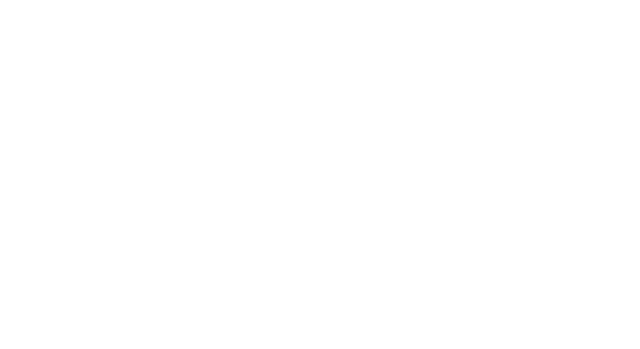
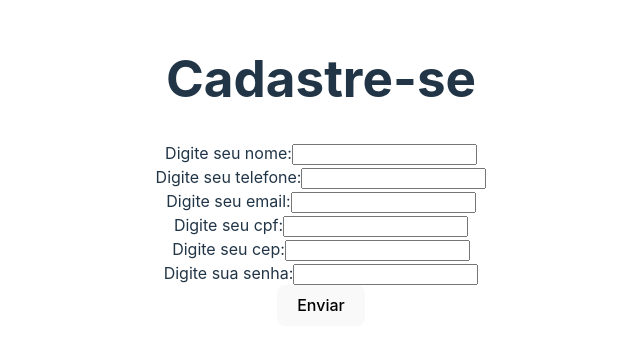
Before and after one commit to samuelromeu/TrabalhoFina-Reactl-Grupo6, a React (Vite) app in the folder vite-project-trabalhoFinal/: page /cadastro in a window 1280 px wide. Before the commit this address had no page. Shown: the part 229-578 px from the top of the page, without its empty margins (319-959 px from the left). Built offline with nearby package versions, Linux system fonts and the light colour scheme; no server answers.

Commit message:
atualizando cadastro e corrigindo merge

```diff
--- a/vite-project-trabalhoFinal/package.json
+++ b/vite-project-trabalhoFinal/package.json
@@ -10,9 +10,11 @@
     "preview": "vite preview"
   },
   "dependencies": {
+    "axios": "^1.7.2",
     "react": "^18.2.0",
     "react-dom": "^18.2.0",
-    "react-router-dom": "^6.23.1"
+    "react-router-dom": "^6.23.1",
+    "styled-components": "^6.1.11"
   },
   "devDependencies": {
     "@types/react": "^18.2.66",
--- a/vite-project-trabalhoFinal/src/App.jsx
+++ b/vite-project-trabalhoFinal/src/App.jsx
@@ -2,14 +2,17 @@ import { useState } from 'react'
 import reactLogo from './assets/react.svg'
 import viteLogo from '/vite.svg'
 import './App.css'
-import { Rotas } from './routes/Routes'
+import { Rotas } from './routes/routes'
+import { ProdutoProvider } from './context/produtoContext'
 
 function App() {
   const [count, setCount] = useState(0)
 
   return (
     <>
+      <ProdutoProvider>
       <Rotas/>
+      </ProdutoProvider>
     </>
   )
 }
--- /dev/null
+++ b/vite-project-trabalhoFinal/src/context/produtoContext.jsx
@@ -0,0 +1,26 @@
+import { createContext, useState, useEffect } from "react";
+import { getProdutos } from "../services/produtoService/produtoService";
+
+const ProdutoContext = createContext();
+
+const ProdutoProvider = (props) => {
+    const [produtos, setProduto] = useState([])
+
+    function obterProduto() {
+        getProdutos().then((res) =>{
+            setProduto(res.data)
+            console.log(res.data);
+            }).catch((err)=>{
+                console.log("Erro ao buscar produtos", err);
+                })
+                }
+    useEffect(()=>(obterProduto()),[])
+
+    return(
+        <ProdutoContext.Provider value={produtos}>
+        {props.children}
+        </ProdutoContext.Provider>
+    )
+}
+
+export {ProdutoContext, ProdutoProvider};
--- a/vite-project-trabalhoFinal/src/pages/Cadastro/Cadastro.jsx
+++ b/vite-project-trabalhoFinal/src/pages/Cadastro/Cadastro.jsx
@@ -1,21 +1,61 @@
+import { useState } from "react";
 import { useNavigate } from "react-router-dom";
+import { postCliente } from "../../services/usarioService/usuarioService";
 
 
 export function Cadastro() {
-    const navigate = useNavigate();
+  const navigate = useNavigate();
+
+  const [formInfo,setformInfo]= useState({
+    nome:"",
+    telefone:"",
+    email:"",
+    cpf:"",
+    senha:"",
+    cep:""
+  })
+
+  function criarCliente(cliente) {
+    postCliente(cliente)
+  }
+
+  const adicionar = (event)=> {
+    event.preventDefault();
+    const { name,value } = event.target;
+    setformInfo({...formInfo,[name]: value});
+  }
+
+  return(
+    <main>
+      <div>
+        <h1>Cadastre-se</h1>
+        <form>
+          <label> Digite seu nome:</label>
+       <input name = "nome" value={formInfo.nome} onChange={adicionar}></input>
+       <br />
+       <label> Digite seu telefone:</label>
+       <input name = "telefone" value={formInfo.telefone} onChange={adicionar}></input>
+        <br />
+        <label> Digite seu email:</label>
+       <input name = "email" value={formInfo.email} onChange={adicionar}></input>
+        <br />
+        <label> Digite seu cpf:</label>
+       <input name = "cpf" value={formInfo.cpf} onChange={adicionar}></input>
+        <br />
+        <label> Digite seu cep:</label>
+       <input name = "cep" value={formInfo.cep} onChange={adicionar}></input>
+        <br />
+        </form>
+        <label> Digite sua senha:</label>
+       <input name = "senha" value={formInfo.senha} onChange={adicionar}></input>
+        <br />
+        <button type="button" onClick={()=> criarCliente(formInfo)}>Enviar</button>
+      </div>
+    </main>
 
 
-    return (
-      <>
-      <h1>Cadastro</h1>
-        <br/>      <br/>
-        {/* <Botao
-          onclick={() => navigate("/lista")}
-          valor={"Lista"}
-        /> */}
-        <br/>      <br/>
-        </>
-    );
+
+  )
 }
 
 export default Cadastro;
--- a/vite-project-trabalhoFinal/src/pages/HomePage/HomePage.jsx
+++ b/vite-project-trabalhoFinal/src/pages/HomePage/HomePage.jsx
@@ -1,21 +1,24 @@
-import { useNavigate } from "react-router-dom";
-import { Botao } from "../../components/button/Button"
+import {useState, useEffect, useContext} from "react";
+import {ProdutoContext} from "../../context/produtoContext"
 
 export function HomePage() {
-    const navigate = useNavigate();
+    const ListaProdutos= useContext(ProdutoContext)
+    const [produtos, setProdutos] = useState([])
 
+    useEffect(()=>{
+        setProdutos(ListaProdutos)
+        }, [ListaProdutos])
 
-    return (
-      <>
-      <h1>HomePage</h1>
-        <br/>      <br/>
-        <Botao
-          onclick={() => navigate("/sobre")}
-          valor={"Sobre"}
-        />
-        <br/>      <br/>
-        </>
-    );
+        console.log(produtos)
+        return (
+            <div>
+                <div>
+                    {produtos.map((produto, index) => (
+                        <div key={index}>
+                            <p>Produto: {produto.nome}</p>
+                        </div>
+                    ))}
+                </div>
+            </div>
+        );
 }
-
-export default HomePage;
--- a/vite-project-trabalhoFinal/src/routes/routes.jsx
+++ b/vite-project-trabalhoFinal/src/routes/routes.jsx
@@ -1,12 +1,16 @@
 import { Routes, Route } from "react-router-dom";
 import { HomePage} from "../pages/HomePage/HomePage";
 import { Sobre } from "../pages/Sobre/Sobre";
+import Cadastro from "../pages/Cadastro/Cadastro";
+
+
 
 export function Rotas() {
     return (
       <Routes>
         <Route path="/" element={<HomePage />}/>
         <Route path="/sobre" element={<Sobre />}/>
+        <Route path="/cadastro" element={<Cadastro />}/>
       </Routes>
     );
   }
--- /dev/null
+++ b/vite-project-trabalhoFinal/src/services/api.js
@@ -0,0 +1,5 @@
+import axios from "axios";
+
+export const api = axios.create({
+    baseURL:'http://localhost:8080/'
+});
--- /dev/null
+++ b/vite-project-trabalhoFinal/src/services/produtoService/produtoService.js
@@ -0,0 +1,8 @@
+import { api } from "../api"
+
+export const getProdutos= ()=> {
+    const url = '/produto'
+    return api.get(url, {
+        headers:{"Access-Control-Allow-Origin*":""}
+    })
+}
--- /dev/null
+++ b/vite-project-trabalhoFinal/src/services/usarioService/usuarioService.js
@@ -0,0 +1,18 @@
+import { api } from "../api"
+
+export const getCliente= ()=> {
+    const url = '/clientes'
+    return api.get(url, {
+        headers:{"Access-Control-Allow-Origin*":""}
+    })
+}
+
+export const postCliente= (cliente)=> {
+    const url = '/clientes'
+    return api.post(url,cliente, {
+        headers:{"Access-Control-Allow-Origin*":""}
+    }).then((resposta)=>{return(resposta.data)}).catch((erro)=>{
+     console.error("erro ao criar cliente",erro)
+     })
+
+}
```
Also changed, not shown: 1 other file (tests, documents, lock files or other folders).
